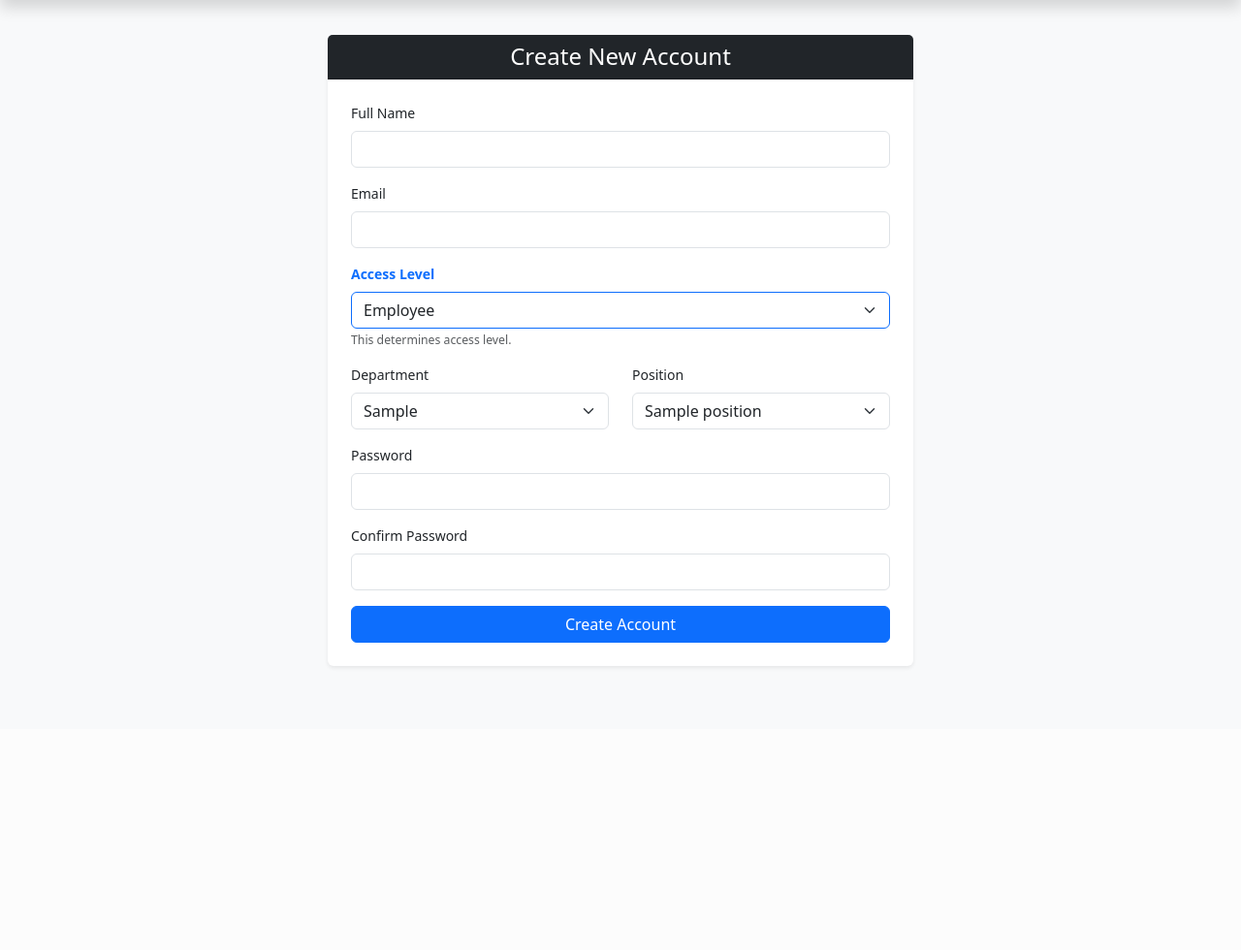
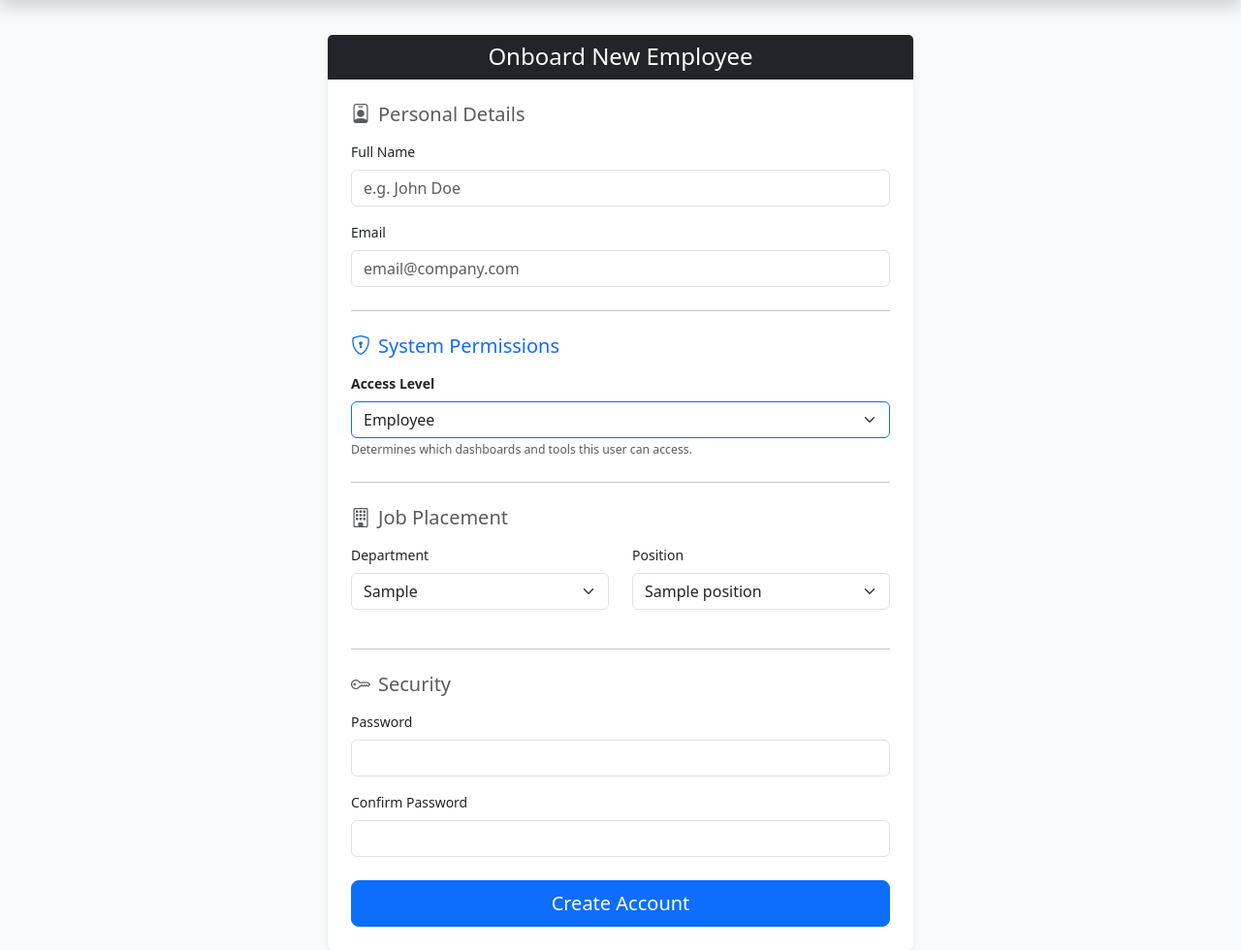
Before and after one commit to MrRajiii/flask-hrm-system, a Flask app: page /register in a window 1280 px wide. Shown: the part 48-1028 px from the top of the page at 97% size. Before the commit the page ends 737 px from the top, so only its background shows below. Run offline with Flask 3, Linux system fonts and the light colour scheme; tables that the repository leaves empty hold one stand-in row (values such as "Sample post").

Commit message:
Fix: Changed Register Page layout.

```diff
--- a/app/templates/register.html
+++ b/app/templates/register.html
@@ -4,26 +4,34 @@
     <div class="col-md-6">
         <div class="card shadow-sm border-0">
             <div class="card-header bg-dark text-white text-center">
-                <h4 class="mb-0">Create New Account</h4>
+                <h4 class="mb-0">Onboard New Employee</h4>
             </div>
             <div class="card-body p-4">
                 <form method="POST">
                     {{ form.hidden_tag() }}
+
+                    <h5 class="text-muted mb-3"><i class="bi bi-person-badge me-2"></i>Personal Details</h5>
                     <div class="mb-3">
                         {{ form.full_name.label(class="form-label") }}
-                        {{ form.full_name(class="form-control") }}
+                        {{ form.full_name(class="form-control", placeholder="e.g. John Doe") }}
                     </div>
                     <div class="mb-3">
                         {{ form.email.label(class="form-label") }}
-                        {{ form.email(class="form-control") }}
+                        {{ form.email(class="form-control", placeholder="email@company.com") }}
                     </div>
 
+                    <hr class="my-4">
+
+                    <h5 class="text-primary mb-3"><i class="bi bi-shield-lock me-2"></i>System Permissions</h5>
                     <div class="mb-3">
-                        {{ form.role.label(class="form-label text-primary fw-bold") }}
-                        {{ form.role(class="form-select border-primary") }}
-                        <small class="text-muted">This determines access level.</small>
+                        {{ form.role.label(class="form-label fw-bold") }}
+                        {{ form.role(class="form-select border-primary", id="access_level") }}
+                        <small class="text-muted">Determines which dashboards and tools this user can access.</small>
                     </div>
 
+                    <hr class="my-4">
+
+                    <h5 class="text-muted mb-3"><i class="bi bi-building me-2"></i>Job Placement</h5>
                     <div class="row">
                         <div class="col-md-6 mb-3">
                             {{ form.department.label(class="form-label") }}
@@ -35,6 +43,9 @@
                         </div>
                     </div>
 
+                    <hr class="my-4">
+
+                    <h5 class="text-muted mb-3"><i class="bi bi-key me-2"></i>Security</h5>
                     <div class="mb-3">
                         {{ form.password.label(class="form-label") }}
                         {{ form.password(class="form-control") }}
@@ -43,8 +54,9 @@
                         {{ form.confirm_password.label(class="form-label") }}
                         {{ form.confirm_password(class="form-control") }}
                     </div>
-                    <div class="d-grid">
-                        {{ form.submit(class="btn btn-primary") }}
+
+                    <div class="d-grid mt-4">
+                        {{ form.submit(class="btn btn-primary btn-lg") }}
                     </div>
                 </form>
             </div>
@@ -55,7 +67,25 @@
 <script>
     const departmentSelect = document.getElementById('department');
     const positionSelect = document.getElementById('position');
+    const accessLevel = document.getElementById('access_level');
 
+    // SMART LINK: Connect Access Level to Department
+    accessLevel.addEventListener('change', function() {
+        const role = this.value;
+
+        if (role === 'Finance') {
+            departmentSelect.value = 'Finance';
+        } else if (role === 'HR Team') {
+            departmentSelect.value = 'HR';
+        } else if (role === 'Manager' || role === 'Company Owner') {
+            departmentSelect.value = 'Executive';
+        }
+
+        // Manually trigger the department change event to update positions
+        departmentSelect.dispatchEvent(new Event('change'));
+    });
+
+    // DYNAMIC POSITIONS: Fetch positions based on department
     departmentSelect.addEventListener('change', function() {
         const deptName = this.value;
 
@@ -66,7 +96,6 @@
 
         positionSelect.innerHTML = '<option value="">Loading...</option>';
 
-        // Use encodeURIComponent just in case there are spaces in the name
         fetch(`/get-positions/${encodeURIComponent(deptName)}`)
             .then(response => {
                 if (!response.ok) throw new Error('Server returned an error');
@@ -91,5 +120,4 @@
             });
     });
 </script>
-
 {% endblock %}
```
